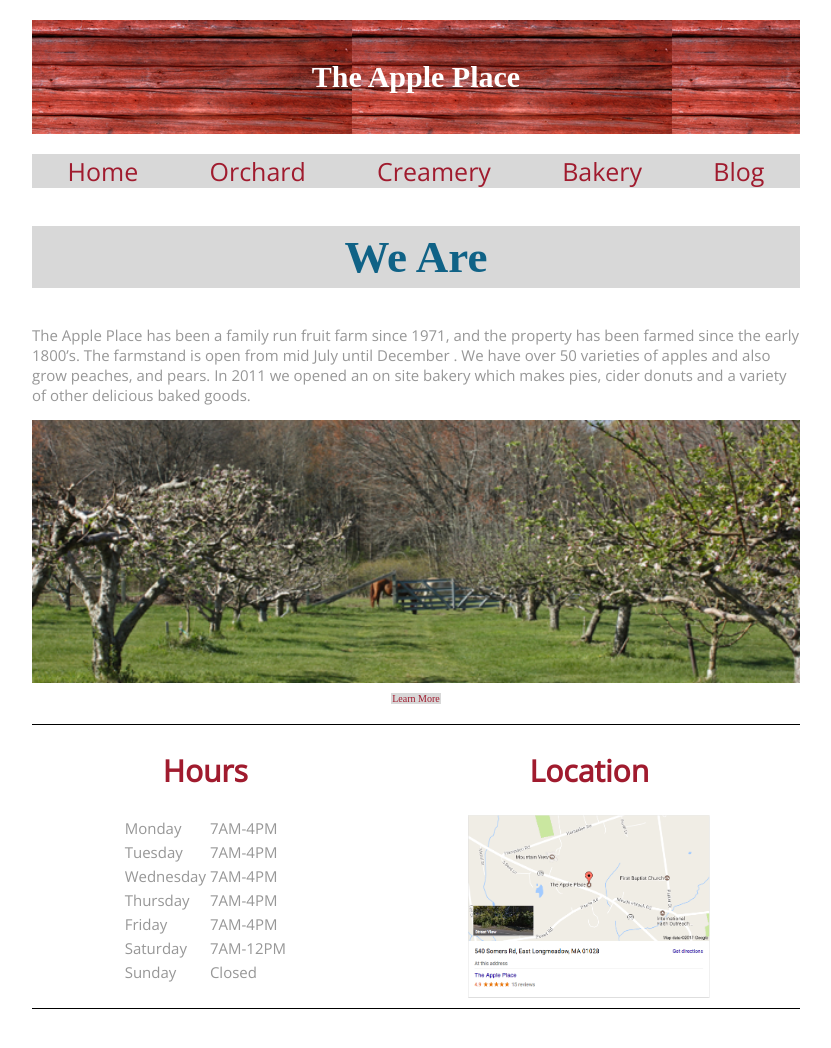
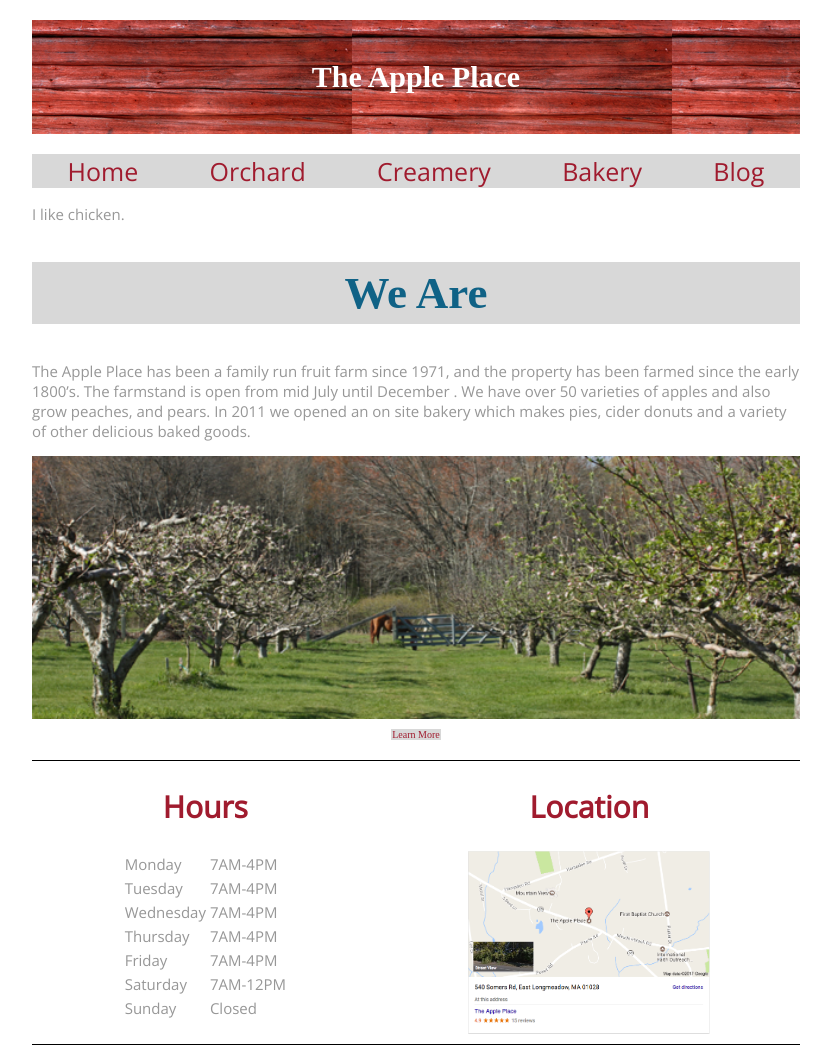
Before and after one commit to ev-thedev/web3-pro1, a plain HTML site: page index.html in a window 1280 px wide. Shown: the top 1048 px of the page, without its empty margins (224-1055 px from the left). Drawn offline with nearby package versions, Linux system fonts and the light colour scheme.

Commit message:
Added Paragraph

```diff
--- a/index.html
+++ b/index.html
@@ -25,6 +25,7 @@
     <!-- End Header and Navigation -->
     <!-- About Section -->
     <main class="content">
+        <p>I like chicken.</p>
         <div class="segment">
             <h2 class="intro">We Are</h2>
             <div class="flip">
```
